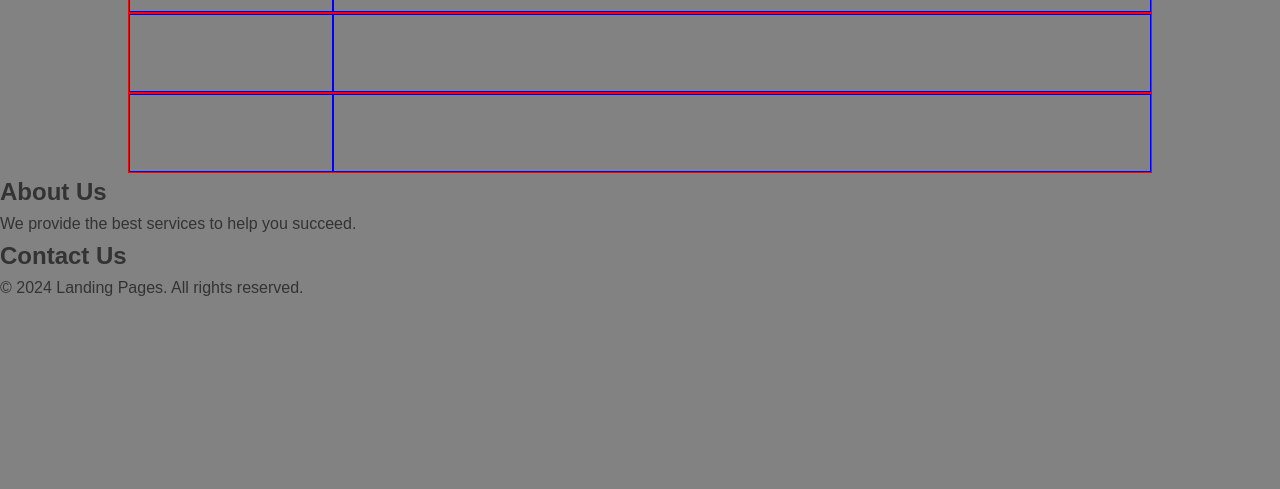
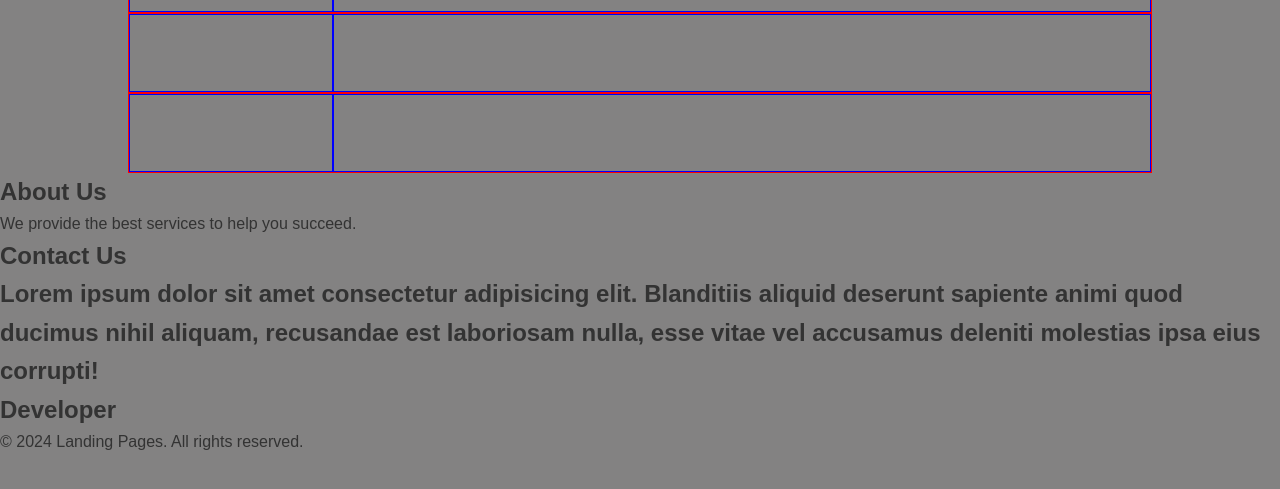
Before and after one commit to rahmantalukder/forn-end-Developer, a plain HTML site: page index.html in a window 1280 px wide. Shown: the part 67-556 px from the top of the page. Drawn offline with Linux system fonts and the light colour scheme.

Commit message:
Developer

```diff
--- a/index.html
+++ b/index.html
@@ -66,7 +66,8 @@
         <section>
             <h2>Contact Us</h2>
             <form>
-
+                <h2>Lorem ipsum dolor sit amet consectetur adipisicing elit. Blanditiis aliquid deserunt sapiente animi quod ducimus nihil aliquam, recusandae est laboriosam nulla, esse vitae vel accusamus deleniti molestias ipsa eius corrupti!</h2>
+                <h2>Developer</h2>
             </form>
         </section>
     </main>
```
